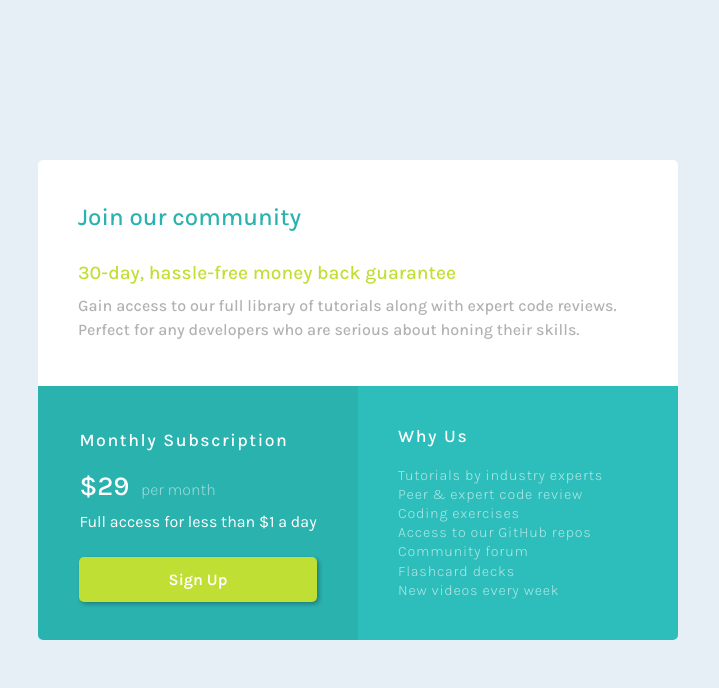
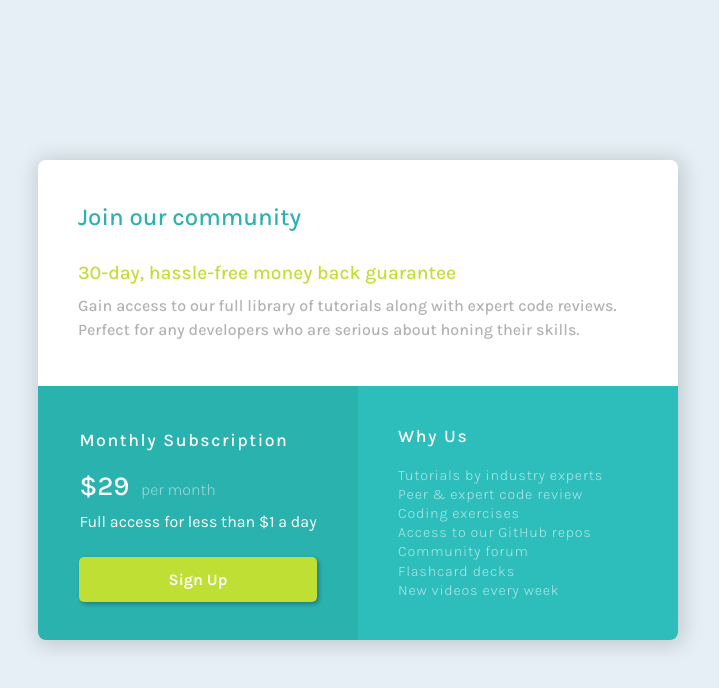
Before and after one commit to x-147/single-price-grid-component-master, a plain HTML site: page index.html in a window 1280 px wide. Shown: the whole page, without its empty margins (282-1001 px from the left). Drawn offline with Linux system fonts and the light colour scheme.

Commit message:
feat: box shadow, border radius to main container
feat: increase border radius for other items in grid area

```diff
--- a/styles.css
+++ b/styles.css
@@ -30,12 +30,15 @@ body {
   grid-template-areas:
     'message message'
     'subscription reason';
+
+  box-shadow: 2px 2px 20px 4px rgba(0, 0, 0, 15%);
+  border-radius: 8px;
 }
 
 /* message grid area */
 
 .main-container > .message {
-  border-radius: 5px 5px 0px 0px;
+  border-radius: 8px 8px 0px 0px;
   background-color: white;
   grid-area: message;
 
@@ -91,7 +94,7 @@ body {
 /* subscription grid area */
 
 .main-container > .subscription {
-  border-radius: 0px 0px 0px 5px;
+  border-radius: 0px 0px 0px 8px;
   background-color: hsl(179, 62%, 43%);
   grid-area: subscription;
 
@@ -176,7 +179,7 @@ body {
 /* reason grid area */
 
 .main-container > .reason {
-  border-radius: 0px 0px 5px 0px;
+  border-radius: 0px 0px 8px 0px;
   background-color: hsl(179, 62%, 46%);
   grid-area: reason;
 }
```
